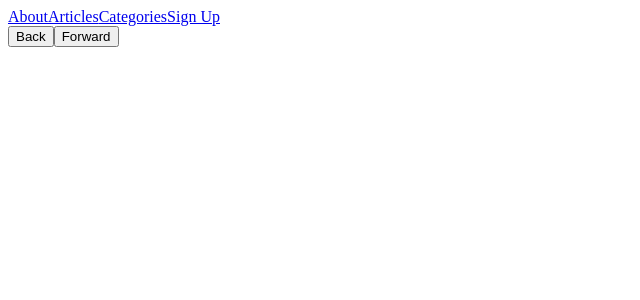
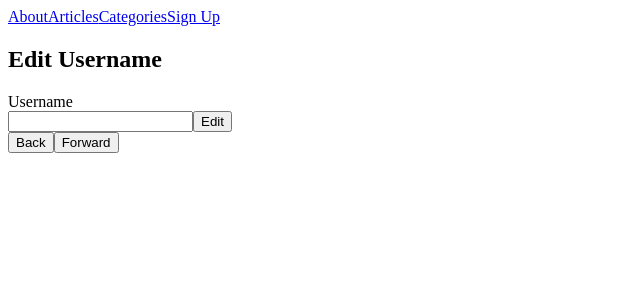
Before and after one commit to viktorCodes/react-router-exercise, a React (Create React App) app: page /editprofileform in a window 1280 px wide. Shown: the top 300 px of the page, without its empty margins (0-640 px from the left). Built offline with nearby package versions, Linux system fonts and the light colour scheme; the HTML template or start-up script is replaced by a standard one.

Commit message:
useHistory Hook

```diff
--- a/src/app/App.js
+++ b/src/app/App.js
@@ -11,6 +11,7 @@ import Profile from "../components/Profile";
 import { BrowserRouter as Router, Route, Switch} from 'react-router-dom';
 
 import "./App.css";
+import EditProfileForm from "../components/EditProfileForm";
 
 function App() {
   return (
@@ -45,7 +46,9 @@ function App() {
   <Route path='/profile'>
     <Profile />
   </Route>
-
+  <Route path='/editprofileform'>
+    <EditProfileForm />
+  </Route>
 
   </Switch>
 
--- a/src/components/Footer.js
+++ b/src/components/Footer.js
@@ -1,17 +1,18 @@
 import React from "react";
+import { useHistory } from 'react-router-dom';
 
 export default function Footer() {
 
   // Get the history object
-
+  const history = useHistory();
   const goBack = () => {
     // imperatively redirect back
-
+    history.goBack()
   }
 
   const goForward = () => {
     // imperatively redirect forward
-
+    history.goForward()
   }
 
   return (
--- a/src/components/Profile.js
+++ b/src/components/Profile.js
@@ -1,22 +1,30 @@
 import React from "react";
 import { useSelector } from "react-redux";
-import { Route, Link } from "react-router-dom";
+import { Route, Link, useRouteMatch, Redirect } from "react-router-dom";
 import { selectCurrentUser, selectIsLoggedIn } from "../features/session/sessionSlice";
 import EditProfileForm from "./EditProfileForm";
+
 
 export default function Profile () {
   const currentUser = useSelector(selectCurrentUser)
   const loggedIn = useSelector(selectIsLoggedIn);
 
+  let {path, url} = useRouteMatch()
   // call useRouteMatch() to get the url and path
 
-  // use loggedIn to return a Redirect
+ if(!loggedIn){
+    return(
+      <Redirect to="/sign-up" />
+    )
+ }
 
   return (
     <main>
       <h1>{currentUser.username}</h1>
-      <Link to={"/profile/edit"}>Edit</Link>
-      {/* Render a route for EditProfileForm */}
+      <Link  to={`${url}/edit`}>Edit</Link>
+      <Route path={`${path}/edit`}>
+      <EditProfileForm />
+      </Route>
     </main>
   )
 }
--- a/src/components/SignUp.js
+++ b/src/components/SignUp.js
@@ -1,19 +1,21 @@
 import React, { useState } from "react";
 import { signUp } from "../features/session/sessionSlice"
 import { useDispatch } from "react-redux";
-// import useHistory
+import { useHistory } from 'react-router-dom';
 
 export default function SignUp () {
   const [username, setUsername] = useState("");
   const dispatch = useDispatch();
 
   // Grab the history object
-
+   const history = useHistory();
   const handleSubmit = e => {
     e.preventDefault();
     dispatch(signUp({username: username}));
     // imperatively redirect the user to /profile
-
+     return (
+       history.push('/profile')
+     )
   }
 
   return (
```
